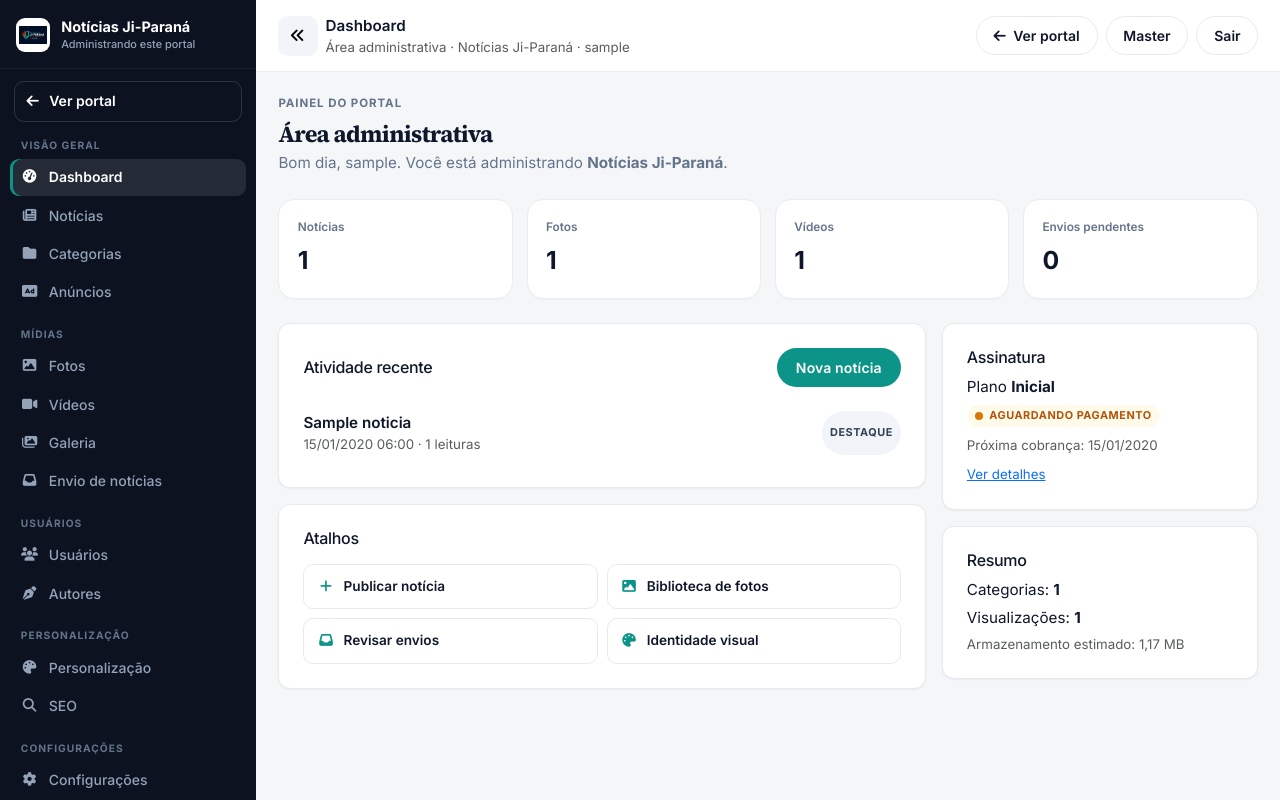
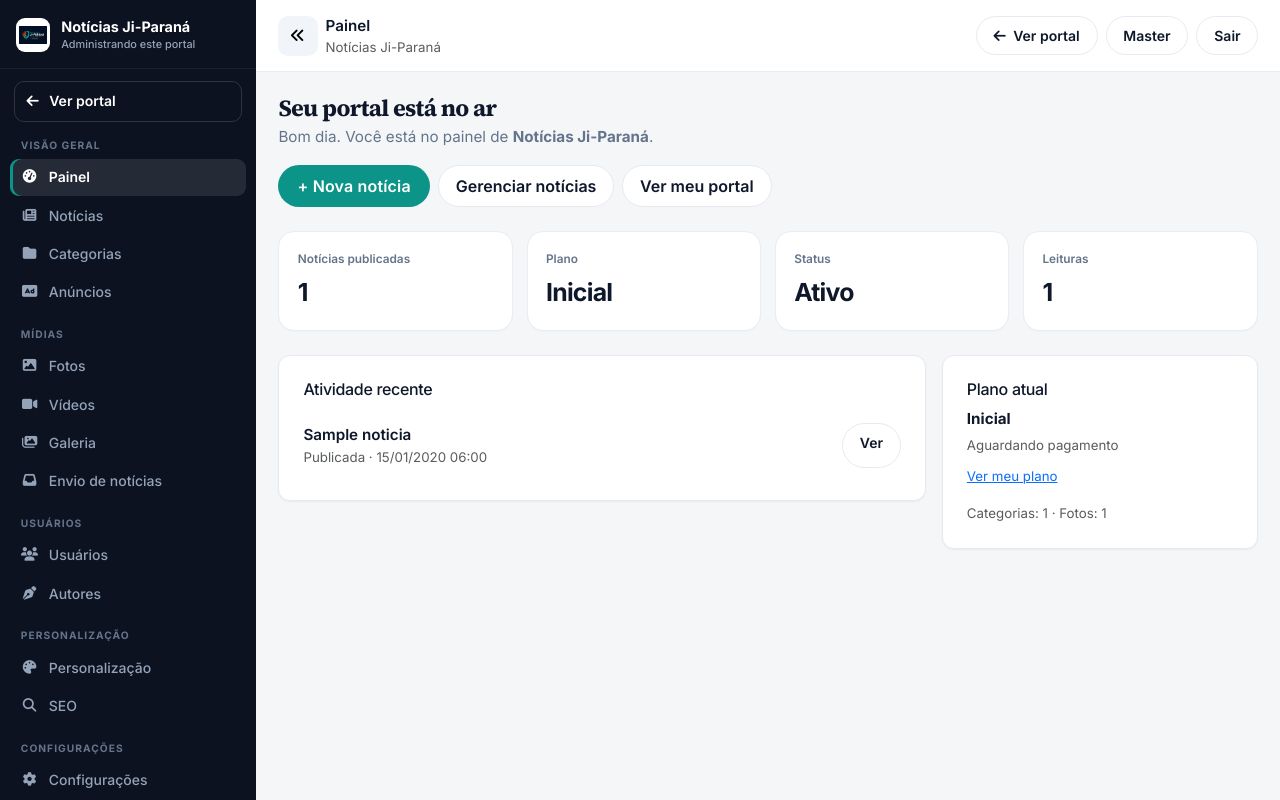
Before and after one commit to l1an1209/meu_site_noticias, a Django app: page /app/ in a window 1280 px wide. Run offline with Django 5.2, Linux system fonts and the light colour scheme; a user stored in the database is signed in; data comes from the database, SQL or seed files in the repository; tables that the repository leaves empty hold one stand-in row (values such as "Sample post").

Commit message:
feat: melhora onboarding e usabilidade do painel

```diff
--- a/plataforma/templates/plataforma/app/_sidebar.html
+++ b/plataforma/templates/plataforma/app/_sidebar.html
@@ -8,7 +8,7 @@
         </span>
     </a>
     {% if not is_master_shell and request.portal %}
-    <a class="app-sidebar__portal" href="{{ request.portal|url_site_portal }}"><i class="fas fa-arrow-left"></i> <span>Ver portal</span></a>
+    <a class="app-sidebar__portal" href="{{ request.portal|url_site_portal }}" target="_blank" rel="noopener"><i class="fas fa-arrow-left"></i> <span>Ver portal</span></a>
     {% endif %}
     <nav class="app-nav">
         {% if is_master_shell %}
@@ -33,7 +33,7 @@
         <a href="{% url 'master_auditoria' %}" class="{% if app_active == 'auditoria' %}is-active{% endif %}"><i class="fas fa-clipboard-list"></i> <span>Auditoria</span></a>
         {% else %}
         <div class="nav-label">Visão geral</div>
-        <a href="{% url 'app_home' %}" class="{% if app_active == 'dashboard' %}is-active{% endif %}"><i class="fas fa-gauge-high"></i> <span>Dashboard</span></a>
+        <a href="{% url 'app_home' %}" class="{% if app_active == 'dashboard' %}is-active{% endif %}"><i class="fas fa-gauge-high"></i> <span>Painel</span></a>
         <a href="{% url 'app_noticias' %}" class="{% if app_active == 'noticias' %}is-active{% endif %}"><i class="fas fa-newspaper"></i> <span>Notícias</span></a>
         <a href="{% url 'app_categorias' %}" class="{% if app_active == 'categorias' %}is-active{% endif %}"><i class="fas fa-folder"></i> <span>Categorias</span></a>
         <a href="{% url 'app_publicidade' %}" class="{% if app_active == 'publicidade' %}is-active{% endif %}"><i class="fas fa-ad"></i> <span>Anúncios</span></a>
--- a/plataforma/templates/plataforma/app/base.html
+++ b/plataforma/templates/plataforma/app/base.html
@@ -38,13 +38,16 @@
                     <input class="form-control form-control-sm" name="q" value="{{ request.GET.q }}" placeholder="Cliente, e-mail, portal, pedido" style="min-width:12rem">
                 </form>
                 {% elif request.portal %}
-                <a href="{{ request.portal|url_site_portal }}" class="btn btn-sm btn-ds-ghost app-topbar__portal"><i class="fas fa-arrow-left"></i> Ver portal</a>
+                <a href="{{ request.portal|url_site_portal }}" class="btn btn-sm btn-ds-ghost app-topbar__portal" target="_blank" rel="noopener"><i class="fas fa-arrow-left"></i> Ver portal</a>
                 {% endif %}
                 {% if request.is_platform_master %}<a href="{% url 'master_home' %}" class="btn btn-sm btn-ds-ghost">Master</a>{% endif %}
                 <a href="{% url 'sair' %}" class="btn btn-sm btn-ds-ghost app-topbar__sair">Sair</a>
             </div>
         </header>
         <div class="app-content">
+            {% if not is_master_shell and app_active and app_active != 'dashboard' %}
+            <p class="app-back"><a href="{% url 'app_home' %}">← Painel</a></p>
+            {% endif %}
             {% if messages %}
             {% for message in messages %}
             <div class="alert alert-{% if message.tags == 'error' %}danger{% else %}{{ message.tags|default:'info' }}{% endif %} alert-dismissible fade show" role="alert">
--- a/plataforma/templates/plataforma/app/dashboard.html
+++ b/plataforma/templates/plataforma/app/dashboard.html
@@ -1,79 +1,85 @@
 {% extends "plataforma/app/base.html" %}
-{% block title %}Dashboard{% endblock %}
-{% block heading %}Dashboard{% endblock %}
+{% load urls_portal %}
+{% block title %}Painel{% endblock %}
+{% block heading %}Painel{% endblock %}
+{% block subheading %}{{ site_name }}{% endblock %}
 {% block content %}
-<div class="page-intro mb-4">
-    <p class="section-kicker mb-2">Painel do portal</p>
-    <h1 class="display-font">Área administrativa</h1>
-    <p>{{ saudacao }}, {{ user.get_username }}. Você está administrando <strong>{{ site_name }}</strong>.</p>
+<div class="page-intro mb-3">
+    <h1 class="display-font">{% if guia.mostrar_guia %}Vamos colocar seu portal no ar{% else %}Seu portal está no ar{% endif %}</h1>
+    <p class="mb-0">{{ saudacao }}. Você está no painel de <strong>{{ site_name }}</strong>.</p>
 </div>
 
+<div class="app-acoes mb-4">
+    <a href="{% url 'app_noticia_nova' %}" class="btn btn-contribuir">+ Nova notícia</a>
+    <a href="{% url 'app_noticias' %}" class="btn btn-ds-ghost">Gerenciar notícias</a>
+    <a href="{{ request.portal|url_site_portal }}" class="btn btn-ds-ghost" target="_blank" rel="noopener">Ver meu portal</a>
+</div>
+
+{% if guia.mostrar_guia %}
+<section class="ds-card p-3 p-md-4 mb-4 guia-portal">
+    <h2 class="h6 mb-1">Comece por aqui</h2>
+    <p class="text-muted small mb-3">
+        {% if guia.proximo == 'identidade' %}
+        Seu portal já existe. O próximo passo é a identidade.
+        {% else %}
+        Identidade pronta. Publique a primeira notícia — ao salvar, ela entra no ar.
+        {% endif %}
+    </p>
+    <ol class="guia-passos">
+        <li class="is-done">
+            <span>Portal criado</span>
+        </li>
+        <li class="{% if guia.identidade_ok %}is-done{% endif %}">
+            <span>Identidade do portal</span>
+            {% if not guia.identidade_ok %}
+            <a class="btn btn-sm btn-contribuir" href="{% url 'app_aparencia' %}">Configurar portal</a>
+            {% endif %}
+        </li>
+        <li>
+            <span>Primeira notícia publicada</span>
+            <a class="btn btn-sm btn-contribuir" href="{% url 'app_noticia_nova' %}">Criar notícia</a>
+        </li>
+        <li>
+            <span>Ver o portal</span>
+            <a class="btn btn-sm btn-ds-ghost" href="{{ request.portal|url_site_portal }}" target="_blank" rel="noopener">Ver meu portal</a>
+        </li>
+    </ol>
+</section>
+{% endif %}
+
 <div class="stat-grid mb-4">
-    <div class="stat-card"><span>Notícias</span><strong>{{ total_noticias }}</strong></div>
-    <div class="stat-card"><span>Fotos</span><strong>{{ total_fotos }}</strong></div>
-    <div class="stat-card"><span>Vídeos</span><strong>{{ total_videos }}</strong></div>
-    <div class="stat-card"><span>Envios pendentes</span><strong>{{ total_envios }}</strong></div>
+    <div class="stat-card"><span>Notícias publicadas</span><strong>{{ total_noticias }}</strong></div>
+    <div class="stat-card"><span>Plano</span><strong>{{ plano_nome }}</strong></div>
+    <div class="stat-card"><span>Status</span><strong>{{ status_portal }}</strong></div>
+    <div class="stat-card"><span>Leituras</span><strong>{{ visualizacoes }}</strong></div>
 </div>
 
 <div class="row g-3">
     <div class="col-lg-8">
-        <div class="ds-card p-3 p-md-4 mb-3">
-            <div class="d-flex justify-content-between align-items-center mb-3">
-                <h2 class="h6 mb-0">Atividade recente</h2>
-                <a href="{% url 'app_noticia_nova' %}" class="btn btn-contribuir btn-sm" data-loading="Publicando…">Nova notícia</a>
-            </div>
+        <div class="ds-card p-3 p-md-4">
+            <h2 class="h6 mb-3">Atividade recente</h2>
             {% for n in recentes %}
             <div class="d-flex justify-content-between gap-3 py-2 {% if not forloop.last %}border-bottom{% endif %}">
                 <div>
                     <a href="{% url 'app_noticia_editar' n.pk %}" class="fw-semibold text-decoration-none text-reset">{{ n.titulo }}</a>
-                    <div class="small text-muted">{{ n.data_publicacao|date:"d/m/Y H:i" }} · {{ n.visualizacoes }} leituras</div>
+                    <div class="small text-muted">Publicada · {{ n.data_publicacao|date:"d/m/Y H:i" }}</div>
                 </div>
-                {% if n.destaque %}<span class="ds-badge">Destaque</span>{% endif %}
+                <a class="btn btn-sm btn-ds-ghost" href="{% url 'detalhe' n.pk %}" target="_blank" rel="noopener">Ver</a>
             </div>
             {% empty %}
-            <div class="empty-state mb-0">
-                <i class="far fa-newspaper"></i>
-                <p class="empty-title">Você ainda não publicou nenhuma notícia.</p>
-                <p>Publique a primeira matéria para o portal começar a aparecer no ar.</p>
-                <a href="{% url 'app_noticia_nova' %}" class="btn btn-contribuir">Escrever notícia</a>
-            </div>
+            <p class="text-muted mb-0">Nenhuma notícia publicada ainda.</p>
             {% endfor %}
-        </div>
-        <div class="ds-card p-3 p-md-4">
-            <h2 class="h6 mb-3">Atalhos</h2>
-            <div class="shortcut-grid">
-                <a href="{% url 'app_noticia_nova' %}"><i class="fas fa-plus"></i> Publicar notícia</a>
-                <a href="{% url 'app_fotos' %}"><i class="fas fa-image"></i> Biblioteca de fotos</a>
-                <a href="{% url 'app_envios' %}"><i class="fas fa-inbox"></i> Revisar envios</a>
-                <a href="{% url 'app_aparencia' %}"><i class="fas fa-palette"></i> Identidade visual</a>
-            </div>
         </div>
     </div>
     <div class="col-lg-4">
-        <div class="ds-card p-3 p-md-4 mb-3">
-            <h2 class="h6">Assinatura</h2>
-            <p class="mb-1">Plano <strong>{{ plano_nome }}</strong></p>
+        <div class="ds-card p-3 p-md-4">
+            <h2 class="h6">Plano atual</h2>
+            <p class="mb-1"><strong>{{ plano_nome }}</strong></p>
             {% if assinatura %}
-            <p class="mb-2">
-                <span class="sub-status is-{{ assinatura.status }} ds-badge
-                    {% if assinatura.status == 'ativa' %}ds-badge--ok
-                    {% elif assinatura.status == 'bloqueada' or assinatura.status == 'cancelada' %}ds-badge--danger
-                    {% elif assinatura.status == 'atrasada' %}ds-badge--danger
-                    {% else %}ds-badge--warn{% endif %}">
-                    {{ assinatura.get_status_display }}
-                </span>
-            </p>
-            <p class="mb-0 text-muted small">Próxima cobrança: {{ assinatura.proximo_vencimento|date:"d/m/Y"|default:"—" }}</p>
-            <a href="{% url 'app_assinatura' %}" class="small d-inline-block mt-2">Ver detalhes</a>
-            {% else %}
-            <p class="mb-0 text-muted small">Portal legado ou cortesia — sem cobrança Kiwify neste momento.</p>
+            <p class="mb-2 small text-muted">{{ assinatura.get_status_display }}</p>
             {% endif %}
-        </div>
-        <div class="ds-card p-3 p-md-4">
-            <h2 class="h6">Resumo</h2>
-            <p class="mb-1">Categorias: <strong>{{ total_categorias }}</strong></p>
-            <p class="mb-1">Visualizações: <strong>{{ visualizacoes }}</strong></p>
-            <p class="mb-0 text-muted small">Armazenamento estimado: {{ storage_mb }} MB</p>
+            <a href="{% url 'app_assinatura' %}" class="small">Ver meu plano</a>
+            <p class="mb-0 mt-3 small text-muted">Categorias: {{ total_categorias }} · Fotos: {{ total_fotos }}</p>
         </div>
     </div>
 </div>
--- a/static/css/app.css
+++ b/static/css/app.css
@@ -163,6 +163,25 @@
 .app-content {
     padding: 1.4rem 1.4rem 2.6rem;
 }
+
+.app-back { margin: 0 0 0.85rem; }
+.app-back a { color: #475569; font-weight: 600; text-decoration: none; font-size: 0.875rem; }
+.app-back a:hover { color: #0f172a; }
+.app-acoes { display: flex; flex-wrap: wrap; gap: 0.5rem; }
+.guia-passos { list-style: none; margin: 0; padding: 0; display: grid; gap: 0.65rem; }
+.guia-passos li {
+    display: flex;
+    flex-wrap: wrap;
+    align-items: center;
+    justify-content: space-between;
+    gap: 0.5rem 1rem;
+    padding: 0.7rem 0.85rem;
+    border: 1px solid #e8edf3;
+    border-radius: 12px;
+    background: #fff;
+}
+.guia-passos li.is-done span { color: #0f766e; }
+.guia-passos li.is-done span::before { content: "✓ "; }
 
 .page-intro h1 {
     font-size: 1.45rem;
```
Also changed, not shown: plataforma/templates/plataforma/app/noticias_list.html (+10 -0 lines), plataforma/tests_ui.py (+53 -2 lines), plataforma/views_app.py (+28 -3 lines).
